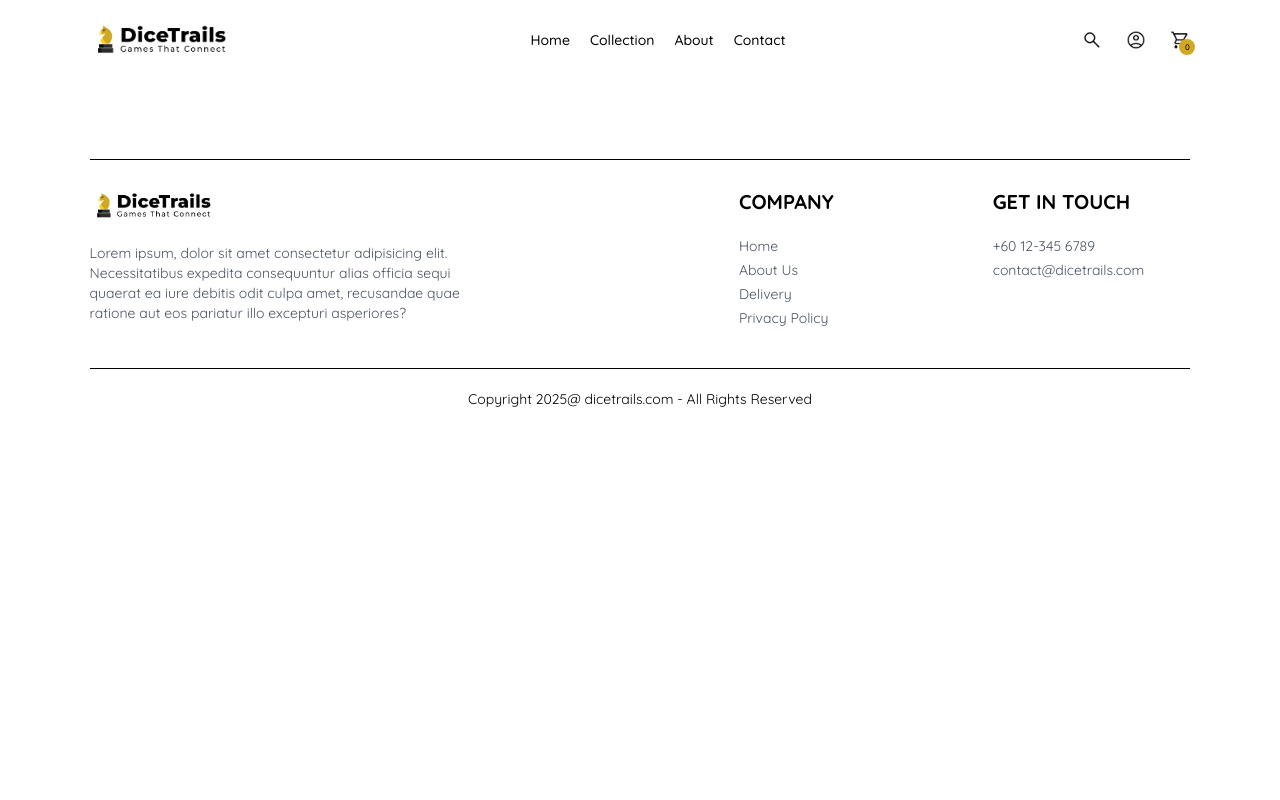
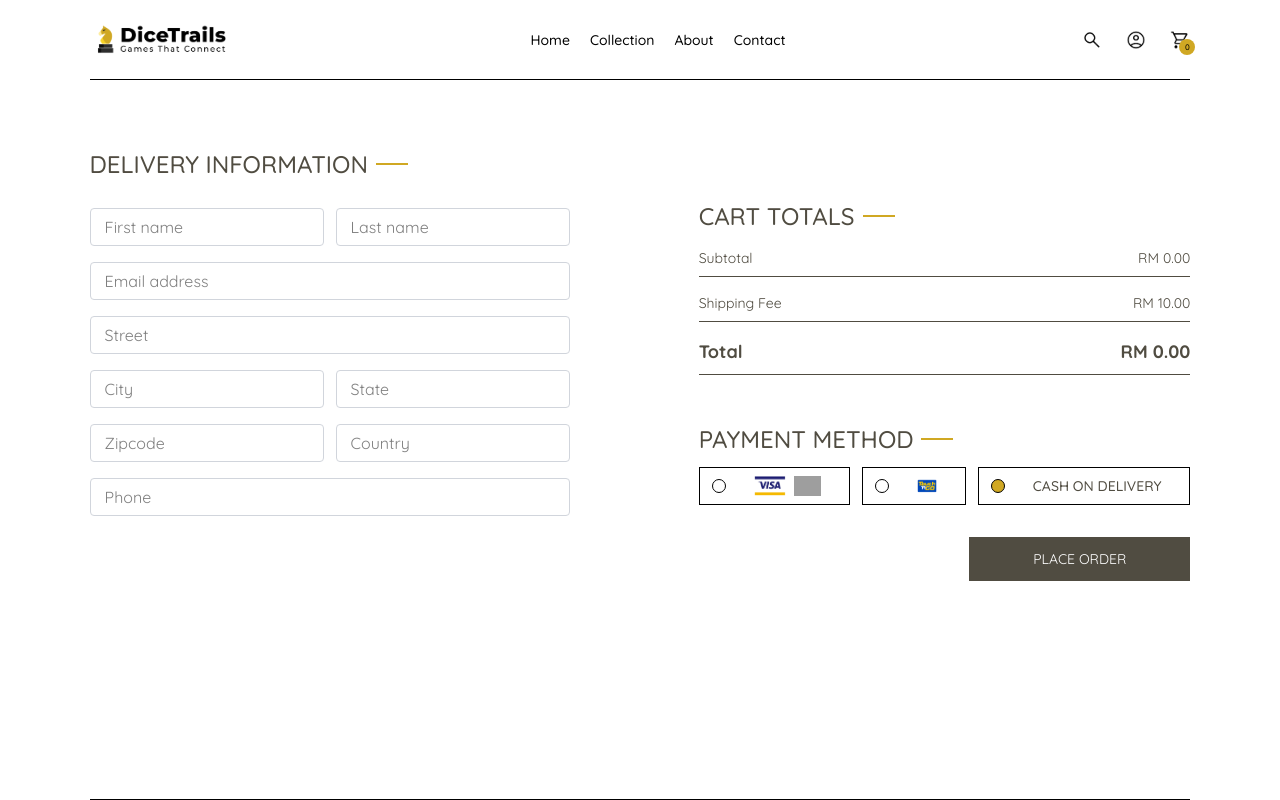
Before and after one commit to ImLWChuen/CAT201-DiceTrails-Ecommerce-Project, a React (Vite) app in the folder frontend/: page /place-order in a window 1280 px wide. Shown: the top 800 px of the page. Built offline with nearby package versions, Linux system fonts and the light colour scheme; grey boxes are pictures that could not be loaded.

Commit message:
Added cart total component, cart page and place order page

```diff
--- /dev/null
+++ b/frontend/src/components/CartTotal.jsx
@@ -0,0 +1,36 @@
+
+import React, { useContext } from 'react'
+import { ShopContext } from '../context/ShopContext'
+
+const CartTotal = () => {
+
+    const {currency, delivery_fee, getCartAmount} = useContext(ShopContext);
+
+  return (
+    <div className='w-full'>
+        <div className='text-2xl'>
+            <div className='flex items-center gap-2'>
+                <p className='text-[#504c41] text-2xl font-medium'>CART TOTALS</p>
+                <p className='w-8 h-[2px] bg-[#D0A823]'></p>
+            </div>
+        </div>
+
+        <div className='flex flex-col gap-2 mt-2 text-sm text-[#504c41]'>
+            <div className='flex justify-between py-2 border-b'>
+                <p>Subtotal</p>
+                <p>{currency} {getCartAmount().toFixed(2)}</p>
+            </div>
+            <div className='flex justify-between py-2 border-b'>
+                <p>Shipping Fee</p>
+                <p>{currency} {delivery_fee.toFixed(2)}</p>
+            </div>
+            <div className='flex justify-between py-2 border-b font-bold text-lg'>
+                <p>Total</p>
+                <p>{currency} {getCartAmount() === 0 ? "0.00" : (getCartAmount() + delivery_fee).toFixed(2)}</p>
+            </div>
+        </div>
+    </div>
+  )
+}
+
+export default CartTotal
--- a/frontend/src/pages/Cart.jsx
+++ b/frontend/src/pages/Cart.jsx
@@ -1,8 +1,94 @@
-import React from 'react'
+import React, { useContext, useEffect, useState } from 'react'
+import { ShopContext } from '../context/ShopContext'
+import { assets } from '../assets/assets';
+import CartTotal from '../components/CartTotal';
 
 const Cart = () => {
+
+  const { products, currency, cartItems, updateQuantity, navigate } = useContext(ShopContext);
+  const [cartData, setCartData] = useState([]);
+
+
+  useEffect(() => {
+    if (products.length > 0) {
+      const tempData = [];
+      for (const items in cartItems) {
+        if (cartItems[items] > 0) {
+          tempData.push({
+            _id: items,
+            quantity: cartItems[items]
+          })
+        }
+      }
+      setCartData(tempData);
+    }
+  }, [cartItems, products])
+
   return (
-    <div>
+    <div className='border-t pt-14'>
+
+      {/* Page Title */}
+      <div className='text-2xl mb-3'>
+         <div className='flex items-center gap-2'>
+            <p className='text-[#504c41] text-2xl font-medium'>YOUR CART</p>
+            <p className='w-8 h-[2px] bg-[#D0A823]'></p>
+         </div>
+      </div>
+
+      {/* List of Games */}
+      <div className='mb-20'>
+        {cartData.map((item, index) => {
+          const productData = products.find((product) => product._id === item._id);
+
+          return (
+            <div key={index} className='py-4 border-t border-b text-[#504c41] grid grid-cols-[4fr_0.5fr_0.5fr] sm:grid-cols-[4fr_2fr_0.5fr] items-center gap-4'>
+
+              {/* Image & Name */}
+              <div className='flex items-start gap-6'>
+                <img className='w-16 sm:w-20' src={productData.image[0]} alt="" />
+                <div>
+                  <p className='text-xs sm:text-lg font-medium'>{productData.name}</p>
+                  <p className='mt-2 text-[#D0A823] font-medium'>{currency}{productData.price}</p>
+                </div>
+              </div>
+
+              {/* Quantity Box */}
+              <input
+                onChange={(e)=> e.target.value === '' || e.target.value === '0' ? null : updateQuantity(item._id, Number(e.target.value))}
+                className='border max-w-10 sm:max-w-20 px-1 sm:px-2 py-1 outline-[#D0A823]'
+                type="number"
+                min={1}
+                defaultValue={item.quantity}
+              />
+
+              {/* Delete Bin Icon */}
+              <img
+                onClick={()=>updateQuantity(item._id, 0)}
+                className='w-4 mr-4 sm:w-5 cursor-pointer hover:scale-110 transition-transform'
+                src={assets.bin_icon}
+                alt="Remove"
+              />
+            </div>
+          )
+        })}
+      </div>
+
+      {/* Bottom Section: Totals */}
+      <div className='flex justify-end my-20'>
+        <div className='w-full sm:w-[450px]'>
+
+            <CartTotal />
+
+            <div className='w-full text-end'>
+                <button
+                  onClick={()=>navigate('/place-order')}
+                  className='bg-[#504c41] text-white text-sm my-8 px-8 py-3 active:bg-[#D0A823] hover:bg-[#D0A823] transition-colors'
+                >
+                    PROCEED TO CHECKOUT
+                </button>
+            </div>
+        </div>
+      </div>
 
     </div>
   )
--- a/frontend/src/pages/PlaceOrder.jsx
+++ b/frontend/src/pages/PlaceOrder.jsx
@@ -1,9 +1,96 @@
-import React from 'react'
+import React, { useContext, useState } from 'react'
+import { ShopContext } from '../context/ShopContext'
+import CartTotal from '../components/CartTotal'
+import { assets } from '../assets/assets'
 
 const PlaceOrder = () => {
+
+  const { navigate } = useContext(ShopContext);
+  const [method, setMethod] = useState('cod');
+
   return (
-    <div>
+    <div className='flex flex-col sm:flex-row justify-between gap-4 pt-5 sm:pt-14 min-h-[80vh] border-t'>
 
+      {/* ------------- LEFT SIDE: Delivery Form ------------- */}
+      <div className='flex flex-col gap-4 w-full sm:max-w-[480px]'>
+
+        <div className='text-xl sm:text-2xl my-3'>
+            <div className='flex items-center gap-2'>
+                <p className='text-[#504c41] text-2xl font-medium'>DELIVERY INFORMATION</p>
+                <p className='w-8 h-[2px] bg-[#D0A823]'></p>
+            </div>
+        </div>
+
+        <div className='flex gap-3'>
+            <input className='border border-gray-300 rounded py-1.5 px-3.5 w-full outline-[#D0A823]' type="text" placeholder='First name' />
+            <input className='border border-gray-300 rounded py-1.5 px-3.5 w-full outline-[#D0A823]' type="text" placeholder='Last name' />
+        </div>
+        <input className='border border-gray-300 rounded py-1.5 px-3.5 w-full outline-[#D0A823]' type="email" placeholder='Email address' />
+        <input className='border border-gray-300 rounded py-1.5 px-3.5 w-full outline-[#D0A823]' type="text" placeholder='Street' />
+        <div className='flex gap-3'>
+            <input className='border border-gray-300 rounded py-1.5 px-3.5 w-full outline-[#D0A823]' type="text" placeholder='City' />
+            <input className='border border-gray-300 rounded py-1.5 px-3.5 w-full outline-[#D0A823]' type="text" placeholder='State' />
+        </div>
+        <div className='flex gap-3'>
+            <input className='border border-gray-300 rounded py-1.5 px-3.5 w-full outline-[#D0A823]' type="number" placeholder='Zipcode' />
+            <input className='border border-gray-300 rounded py-1.5 px-3.5 w-full outline-[#D0A823]' type="text" placeholder='Country' />
+        </div>
+        <input className='border border-gray-300 rounded py-1.5 px-3.5 w-full outline-[#D0A823]' type="number" placeholder='Phone' />
+
+      </div>
+
+      {/* ------------- RIGHT SIDE: Totals & Payment ------------- */}
+      <div className='mt-8'>
+
+        <div className='mt-8 min-w-80'>
+            <CartTotal />
+        </div>
+
+        <div className='mt-12'>
+            <div className='text-xl sm:text-2xl my-3'>
+                <div className='flex items-center gap-2'>
+                    <p className='text-[#504c41] text-2xl font-medium'>PAYMENT METHOD</p>
+                    <p className='w-8 h-[2px] bg-[#D0A823]'></p>
+                </div>
+            </div>
+
+            {/* Payment Selection Boxes */}
+            <div className='flex gap-3 flex-col lg:flex-row'>
+
+                {/* 1. Credit/Debit Card (Visa & Mastercard) */}
+                <div onClick={()=>setMethod('card')} className='flex items-center gap-3 border p-2 px-3 cursor-pointer hover:border-[#D0A823]'>
+                    <p className={`min-w-3.5 h-3.5 border rounded-full ${method === 'card' ? 'bg-[#D0A823]' : ''}`}></p>
+                    <div className='flex gap-2 mx-4'>
+                        <img className='h-5' src={assets.visa_logo} alt="Visa" />
+                        <img className='h-5' src={assets.mastercard_logo} alt="Mastercard" />
+                    </div>
+                </div>
+
+                {/* 2. Touch 'n Go E-Wallet */}
+                <div onClick={()=>setMethod('tng')} className='flex items-center gap-3 border p-2 px-3 cursor-pointer hover:border-[#D0A823]'>
+                    <p className={`min-w-3.5 h-3.5 border rounded-full ${method === 'tng' ? 'bg-[#D0A823]' : ''}`}></p>
+                    <img className='h-5 mx-4' src={assets.tng_logo} alt="Touch 'n Go" />
+                </div>
+
+                {/* 3. Cash on Delivery (COD) */}
+                <div onClick={()=>setMethod('cod')} className='flex items-center gap-3 border p-2 px-3 cursor-pointer hover:border-[#D0A823]'>
+                    <p className={`min-w-3.5 h-3.5 border rounded-full ${method === 'cod' ? 'bg-[#D0A823]' : ''}`}></p>
+                    <p className='text-[#504c41] text-sm font-medium mx-4'>CASH ON DELIVERY</p>
+                </div>
+
+            </div>
+
+            {/* Final Place Order Button */}
+            <div className='w-full text-end mt-8'>
+                <button
+                  onClick={()=>navigate('/orders')}
+                  className='bg-[#504c41] text-white px-16 py-3 text-sm active:bg-[#D0A823] hover:bg-[#D0A823] transition-colors'
+                >
+                    PLACE ORDER
+                </button>
+            </div>
+        </div>
+      </div>
     </div>
   )
 }
```
